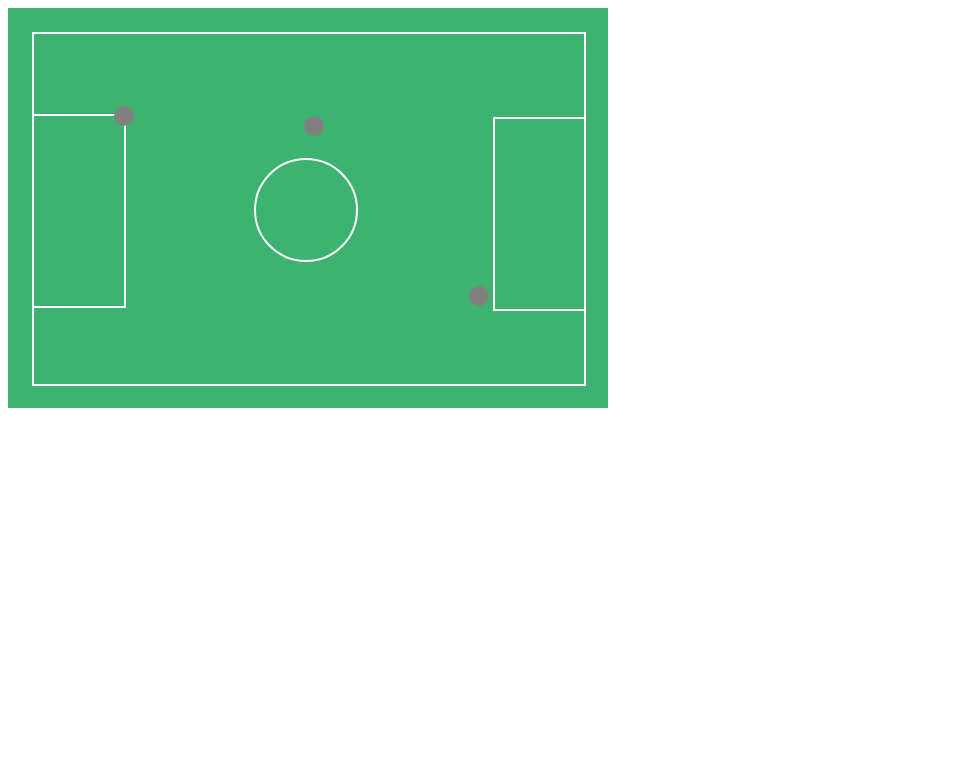
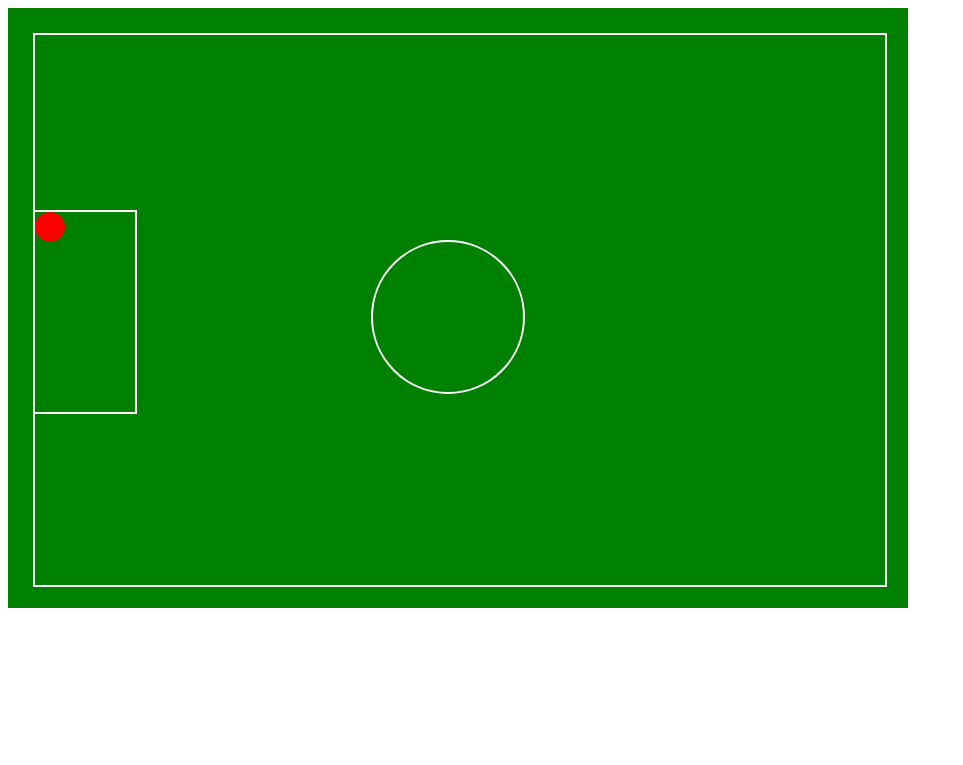
Before and after one commit to NellySaavedra/LaCancha, a plain HTML site: page index.html in a window 1280 px wide. Shown: the top 765 px of the page, without its empty margins (0-963 px from the left). Drawn offline with Linux system fonts and the light colour scheme.

Commit message:
2da prueba

```diff
--- a/index.html
+++ b/index.html
@@ -6,14 +6,16 @@
 		<title>La Cancha</title>
 	</head>
 	<body>
- 		<div class="espacioTotal">
- 			<div class="espacioJuego">
- 				<div class="porterias p1"></div>
- 				<div class="mediaCancha"></div>
- 				<div class="porterias p2"></div>
- 				<div class="pelota bola1"></div>
- 				<div class="pelota bola2"></div>
- 				<div class="pelota bola3"></div>
+ 		<div class="verde">
+ 			<div class="cancha">
+ 				<div class="porteria1">
+ 					<div class="balon 1"></div>
+ 				</div>
+ 				<div class="media"></div>
+ 				<div class="porteria2"></div>
+
+ 				<div class="balon 2"></div>
+ 				<div class="balon 3"></div>
  			</div>
  		</div>
 	</body>
--- a/main.css
+++ b/main.css
@@ -1,60 +1,59 @@
-.espacioTotal {
-	height: 400px;
-	width: 600px;
-	background-color: #3CB371;
+.verde{
+	height: 600px;
+	width: 900px;
+	background-color: green;
 	position: absolute;
 }
-.espacioJuego {
-	height: 350px;
-	width: 550px;
+.cancha{
+	height: 550px;
+	width: 850px;
 	border: 2px solid white;
-	margin: 24px;
+	margin: 25px;
+
+}
+.porteria1 {
+	height: 200px;
+	width: 100px;
+	border: 2px solid white;
+	border-left: 0px;
+	display: inline-block;
+	margin-top: 175px;
+	margin-bottom: 175px;
+}
+.porteria2 {
+	height: 200px;
+	width: 100px;
+	border: 2px solid white;
+	border-right: 0px;
+	display: inline-block;
+	margin-top: 175px;
+	margin-bottom: 175px;
+	margin-left: 256px;
+}
+.media {
+	height: 150px;
+	width: 150px;
+	border-radius: 100%;
+	border: 2px solid white;
+	display: inline-block;
+	margin-top: 195px;
+	margin-left: 230px;
+	margin-bottom: 195px;
+
+}
+.balon {
+	height: 30px;
+	width: 30px;
+	background-color: red;
+	border-radius: 100%;
 	position: relative;
 }
-.mediaCancha{
-	height: 100px;
-	width: 100px;
-	border-radius: 100px;
-	border: 2px solid white;
-	position: relative;
-	bottom: 230px;
-	left: 220px
+.1{
+	left: 90px;
 }
-.p1{
-	height: 190px;
-	width: 90px;
-	border: 2px solid white;
-	margin-top: 80px;
-	margin-bottom: 80px;
-	position: relative;
-	border-left: 0px;
+.2{
 
 }
-.p2 {
-	height: 190px;
-	width: 90px;
-	border: 2px solid white;
-	position: relative;
-	border-right: 0px;
-	left: 459px;
-	bottom: 375px;
+.3{
+
 }
-.pelota {
-	height: 20px;
-	width:20px;
-	border-radius: 100%;
-	background-color: gray;
-	position: relative;
-}
-.bola1{
- 	bottom: 580px;
- 	left: 80px;
-}
-.bola2{
-	bottom: 590px;
-	left: 270px;
-}
-.bola3{
-	bottom: 440px;
-	left: 435px;
-}
```
